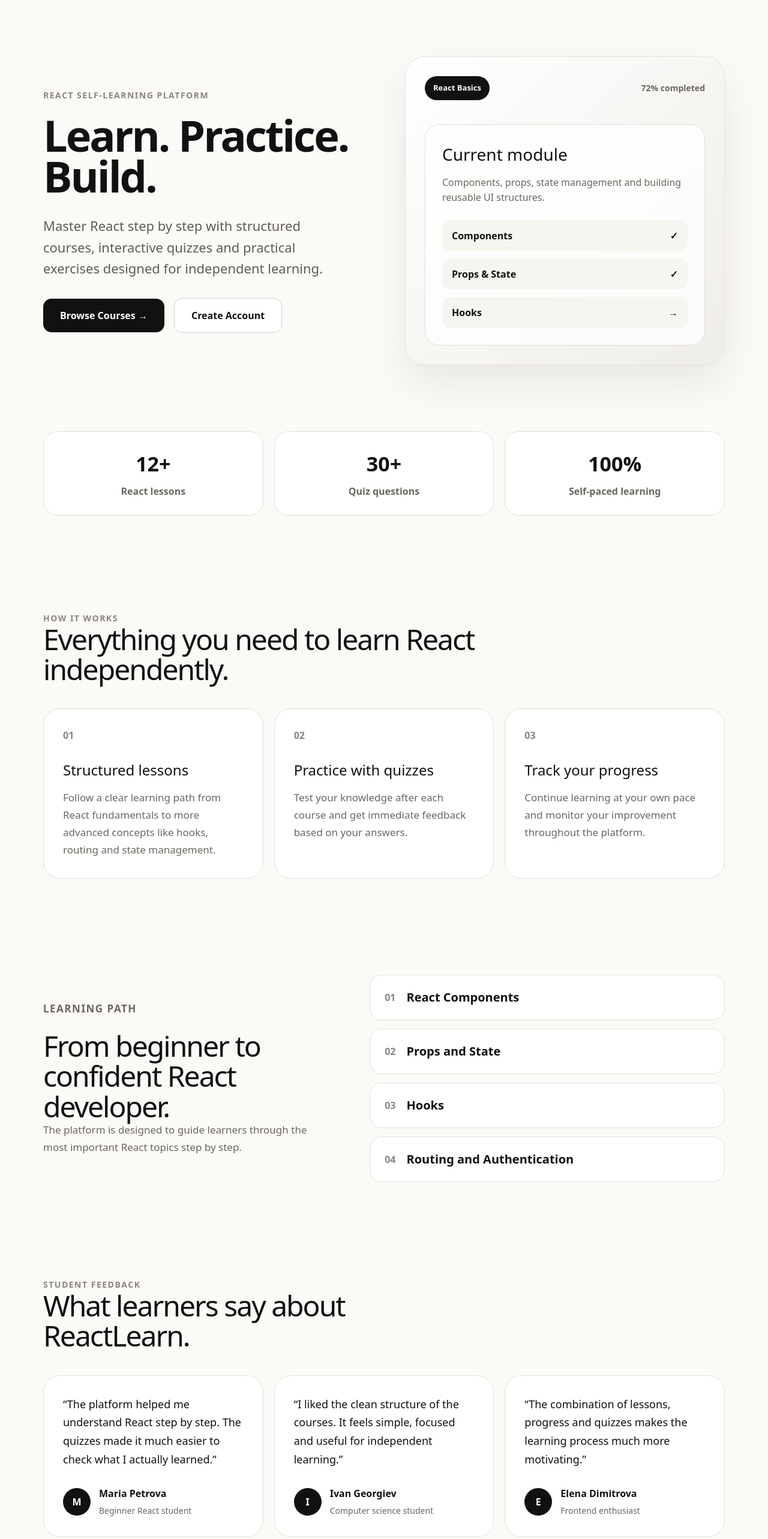
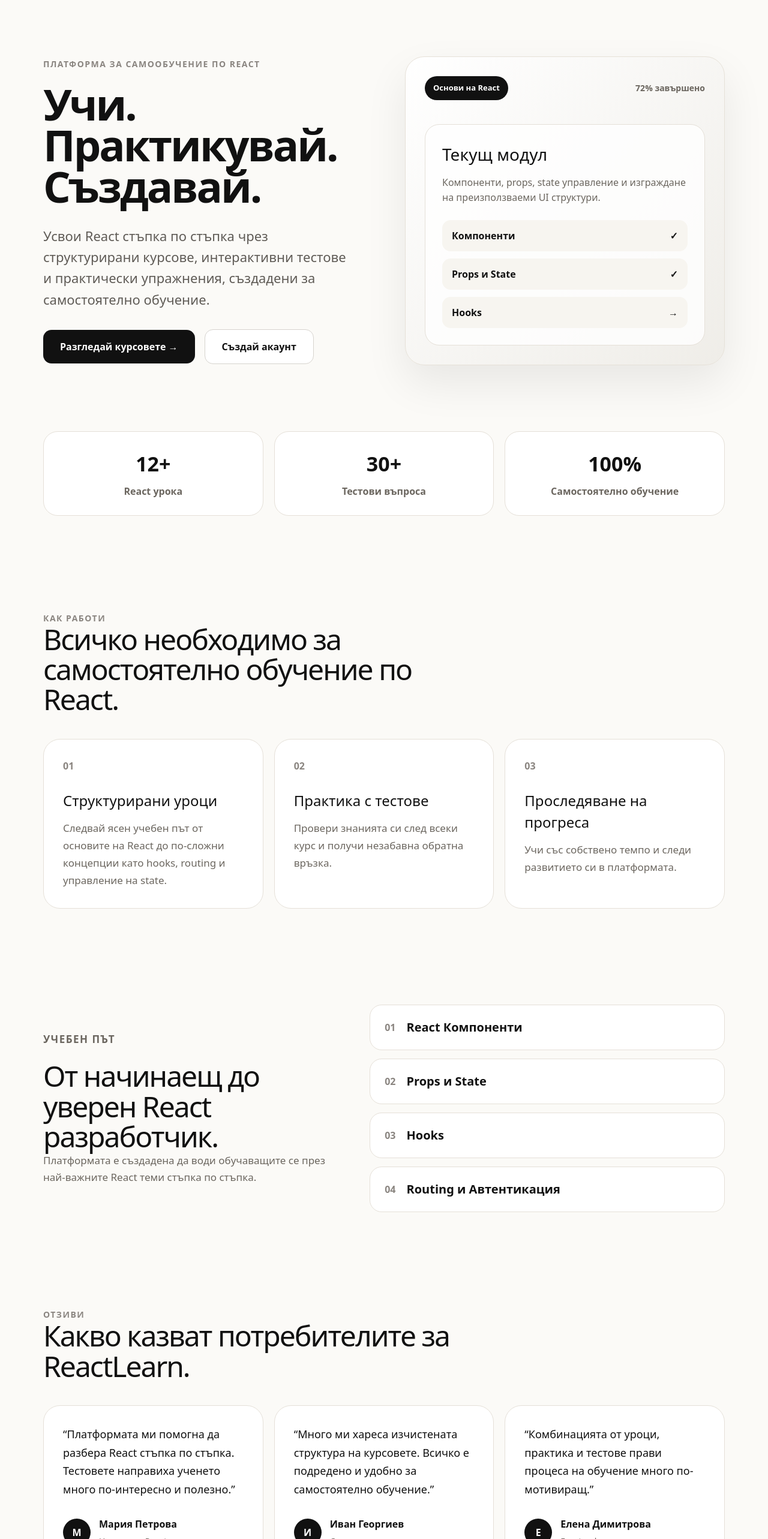
Before and after one commit to IvannIvannov/react-diploma-project, a React (Vite) app in the folder client/: page / in a window 1280 px wide. Shown: the part 100-2666 px from the top of the page at 60% size. Built offline with nearby package versions, Linux system fonts and the light colour scheme.

Commit message:
translate homepage and platform interface to Bulgarian

```diff
--- a/client/src/components/Footer.tsx
+++ b/client/src/components/Footer.tsx
@@ -8,8 +8,8 @@ const Footer = () => {
           <h2>ReactLearn</h2>
 
           <p>
-            A modern platform for learning React through structured lessons,
-            quizzes and self-paced practice.
+            Модерна платформа за самообучение по React чрез структурирани уроци,
+            тестове и практика със собствено темпо.
           </p>
         </div>
 
@@ -18,7 +18,7 @@ const Footer = () => {
         <div className="footer-bottom">
           <span>© 2026 ReactLearn</span>
 
-          <span>Built for independent React learning</span>
+          <span>Създадено за самостоятелно обучение по React</span>
         </div>
       </div>
     </footer>
--- a/client/src/components/Navbar.tsx
+++ b/client/src/components/Navbar.tsx
@@ -44,17 +44,17 @@ const Navbar = () => {
             <nav className="dropdown-menu">
               <Link to="/" onClick={closeMenu}>
                 <HiOutlineHome />
-                Home
+                Начало
               </Link>
 
               <Link to="/courses" onClick={closeMenu}>
                 <HiOutlineBookOpen />
-                Courses
+                Курсове
               </Link>
 
               <Link to="/dashboard" onClick={closeMenu}>
                 <HiOutlineSquares2X2 />
-                Dashboard
+                Табло
               </Link>
 
               <div className="dropdown-divider" />
@@ -73,19 +73,19 @@ const Navbar = () => {
                     }}
                   >
                     <HiOutlineArrowRightOnRectangle />
-                    Logout
+                    Изход
                   </button>
                 </>
               ) : (
                 <>
                   <Link to="/login" onClick={closeMenu}>
                     <HiOutlineUser />
-                    Login
+                    Вход
                   </Link>
 
                   <Link to="/register" onClick={closeMenu}>
                     <HiOutlineUser />
-                    Register
+                    Регистрация
                   </Link>
                 </>
               )}
--- a/client/src/context/CoursesProvider.tsx
+++ b/client/src/context/CoursesProvider.tsx
@@ -23,30 +23,30 @@ export const CoursesProvider = ({
       return [
         {
           id: "1",
-          title: "React Fundamentals",
+          title: "Основи на React",
           description:
-            "Learn the core concepts of React, including JSX, components, props and state.",
-          level: "Beginner",
-          duration: "45 min",
+            "Научи основните концепции на React, включително JSX, компоненти, props и state.",
+          level: "Начинаещ",
+          duration: "45 мин",
           videoUrl: "https://www.youtube.com/embed/SqcY0GlETPk",
           documentationUrl: "https://react.dev/learn",
-          topics: ["JSX", "Components", "Props", "State"],
+          topics: ["JSX", "Компоненти", "Props", "State"],
           content:
-            "This module introduces the foundation of React. You will learn how React applications are structured, how components work and how data is passed through props and state.",
+            "Този модул представя основите на React. Ще научиш как са структурирани React приложенията, как работят компонентите и как се предават данни чрез props и state.",
           quizzes: [],
         },
         {
           id: "2",
           title: "React Hooks",
           description:
-            "Understand useState, useEffect and how hooks help manage logic in React applications.",
-          level: "Intermediate",
-          duration: "50 min",
+            "Разбери как работят useState, useEffect и как hooks улесняват логиката в React приложенията.",
+          level: "Средно ниво",
+          duration: "50 мин",
           videoUrl: "https://www.youtube.com/embed/TNhaISOUy6Q",
           documentationUrl: "https://react.dev/reference/react",
           topics: ["useState", "useEffect", "Custom Hooks"],
           content:
-            "This module explains how hooks allow functional components to manage state, side effects and reusable logic.",
+            "Този модул обяснява как hooks позволяват на функционалните компоненти да управляват state, side effects и преизползваема логика.",
           quizzes: [],
         },
       ];
@@ -63,8 +63,8 @@ export const CoursesProvider = ({
     const newCourse = {
       id: Date.now().toString(),
       ...course,
-      level: "Beginner",
-      duration: "30 min",
+      level: "Начинаещ",
+      duration: "30 мин",
       videoUrl: "",
       documentationUrl: "",
       topics: [],
@@ -130,3 +130,5 @@ export const CoursesProvider = ({
     </CoursesContext.Provider>
   );
 };
+
+export default CoursesProvider;
--- a/client/src/pages/CourseDetails.tsx
+++ b/client/src/pages/CourseDetails.tsx
@@ -9,20 +9,24 @@ const CourseDetails = () => {
   const course = courses.find((c) => c.id === id);
 
   if (!course) {
-    return <h1>Course not found</h1>;
+    return <h1>Курсът не е намерен</h1>;
   }
 
   return (
     <main className="course-details-page">
       <section className="course-workspace">
         <div className="course-left">
-          <p className="course-eyebrow">Learning module</p>
+          <p className="course-eyebrow">Учебен модул</p>
+
           <h1>{course.title}</h1>
+
           <p className="course-description">{course.description}</p>
 
           <div className="course-lesson-box">
-            <span>Lesson overview</span>
-            <h2>What this module covers</h2>
+            <span>Преглед на урока</span>
+
+            <h2>Какво ще научиш в този модул</h2>
+
             <p>{course.content}</p>
           </div>
 
@@ -33,8 +37,9 @@ const CourseDetails = () => {
               target="_blank"
               rel="noreferrer"
             >
-              <span>Official docs</span>
-              <strong>Open React documentation →</strong>
+              <span>Официална документация</span>
+
+              <strong>Отвори React документацията →</strong>
             </a>
           )}
         </div>
@@ -49,22 +54,24 @@ const CourseDetails = () => {
                 allowFullScreen
               />
             ) : (
-              <div className="video-placeholder">No video available</div>
+              <div className="video-placeholder">Няма налично видео</div>
             )}
           </div>
 
           <div className="quiz-card">
-            <span>Practice</span>
-            <h2>Ready for the quiz?</h2>
+            <span>Практика</span>
+
+            <h2>Готов/а ли си за теста?</h2>
+
             <p>
-              Complete the module and test your understanding with interactive
-              questions.
+              Прегледай материала и стартирай теста, когато си готов/а да
+              провериш знанията си.
             </p>
 
             <div className="quiz-card-actions">
-              <Link to={`/courses/${course.id}/quiz`}>Start Quiz</Link>
+              <Link to={`/courses/${course.id}/quiz`}>Стартирай тест</Link>
 
-              <Link to={`/add-quiz/${course.id}`}>Add Quiz</Link>
+              <Link to={`/add-quiz/${course.id}`}>Добави тест</Link>
             </div>
           </div>
         </aside>
--- a/client/src/pages/Courses.tsx
+++ b/client/src/pages/Courses.tsx
@@ -9,19 +9,19 @@ const Courses = () => {
     <main className="courses-page">
       <section className="courses-layout">
         <aside className="courses-sidebar">
-          <p className="courses-label">Course library</p>
+          <p className="courses-label">Библиотека с курсове</p>
 
-          <h1>React learning modules.</h1>
+          <h1>Модули за обучение по React.</h1>
 
           <p className="courses-description">
-            Follow structured courses, complete quizzes and build your React
-            knowledge step by step.
+            Следвай структурирани курсове, решавай тестове и развивай знанията
+            си по React стъпка по стъпка.
           </p>
 
           <div className="courses-summary">
             <div>
               <strong>{courses.length}</strong>
-              <span>Total courses</span>
+              <span>Общо курсове</span>
             </div>
 
             <div>
@@ -31,21 +31,22 @@ const Courses = () => {
                   0,
                 )}
               </strong>
-              <span>Total quizzes</span>
+
+              <span>Общо тестове</span>
             </div>
           </div>
         </aside>
 
         <section className="courses-board">
           {courses.length === 0 ? (
-            <div className="empty-courses">No courses available yet.</div>
+            <div className="empty-courses">Все още няма налични курсове.</div>
           ) : (
             courses.map((course, index) => (
               <article className="course-module" key={course.id}>
                 <div className="course-module-header">
-                  <span>Module {String(index + 1).padStart(2, "0")}</span>
+                  <span>Модул {String(index + 1).padStart(2, "0")}</span>
 
-                  <span>{course.quizzes?.length || 0} quizzes</span>
+                  <span>{course.quizzes?.length || 0} теста</span>
                 </div>
 
                 <h3>{course.title}</h3>
@@ -53,10 +54,10 @@ const Courses = () => {
                 <p>{course.description}</p>
 
                 <div className="course-module-footer">
-                  <Link to={`/courses/${course.id}`}>View course</Link>
+                  <Link to={`/courses/${course.id}`}>Отвори курса</Link>
 
                   <button onClick={() => deleteCourse(course.id)}>
-                    Delete
+                    Изтрий
                   </button>
                 </div>
               </article>
--- a/client/src/pages/Home.tsx
+++ b/client/src/pages/Home.tsx
@@ -5,21 +5,21 @@ const Home = () => {
   const feedbacks = [
     {
       id: 1,
-      name: "Maria Petrova",
-      role: "Beginner React student",
-      text: "The platform helped me understand React step by step. The quizzes made it much easier to check what I actually learned.",
+      name: "Мария Петрова",
+      role: "Начинаещ React курсист",
+      text: "Платформата ми помогна да разбера React стъпка по стъпка. Тестовете направиха ученето много по-интересно и полезно.",
     },
     {
       id: 2,
-      name: "Ivan Georgiev",
-      role: "Computer science student",
-      text: "I liked the clean structure of the courses. It feels simple, focused and useful for independent learning.",
+      name: "Иван Георгиев",
+      role: "Студент по компютърни науки",
+      text: "Много ми хареса изчистената структура на курсовете. Всичко е подредено и удобно за самостоятелно обучение.",
     },
     {
       id: 3,
-      name: "Elena Dimitrova",
-      role: "Frontend enthusiast",
-      text: "The combination of lessons, progress and quizzes makes the learning process much more motivating.",
+      name: "Елена Димитрова",
+      role: "Frontend ентусиаст",
+      text: "Комбинацията от уроци, практика и тестове прави процеса на обучение много по-мотивиращ.",
     },
   ];
 
@@ -27,49 +27,50 @@ const Home = () => {
     <main className="home-page">
       <section className="hero-section">
         <div>
-          <p className="hero-label">React self-learning platform</p>
+          <p className="hero-label">Платформа за самообучение по React</p>
 
-          <h1 className="hero-title">Learn. Practice. Build.</h1>
+          <h1 className="hero-title">Учи. Практикувай. Създавай.</h1>
 
           <p className="hero-description">
-            Master React step by step with structured courses, interactive
-            quizzes and practical exercises designed for independent learning.
+            Усвои React стъпка по стъпка чрез структурирани курсове,
+            интерактивни тестове и практически упражнения, създадени за
+            самостоятелно обучение.
           </p>
 
           <div className="hero-actions">
             <Link to="/courses" className="primary-button">
-              Browse Courses →
+              Разгледай курсовете →
             </Link>
 
             <Link to="/register" className="secondary-button">
-              Create Account
+              Създай акаунт
             </Link>
           </div>
         </div>
 
         <div className="hero-card">
           <div className="hero-card-top">
-            <span className="hero-card-badge">React Basics</span>
+            <span className="hero-card-badge">Основи на React</span>
 
-            <span className="hero-card-progress">72% completed</span>
+            <span className="hero-card-progress">72% завършено</span>
           </div>
 
           <div className="lesson-preview">
-            <h3>Current module</h3>
+            <h3>Текущ модул</h3>
 
             <p>
-              Components, props, state management and building reusable UI
-              structures.
+              Компоненти, props, state управление и изграждане на преизползваеми
+              UI структури.
             </p>
 
             <div className="lesson-list">
               <div className="lesson-item">
-                <span>Components</span>
+                <span>Компоненти</span>
                 <span>✓</span>
               </div>
 
               <div className="lesson-item">
-                <span>Props & State</span>
+                <span>Props и State</span>
                 <span>✓</span>
               </div>
 
@@ -85,84 +86,81 @@ const Home = () => {
       <section className="stats-section">
         <div className="stat-card">
           <strong>12+</strong>
-          <span>React lessons</span>
+          <span>React урока</span>
         </div>
 
         <div className="stat-card">
           <strong>30+</strong>
-          <span>Quiz questions</span>
+          <span>Тестови въпроса</span>
         </div>
 
         <div className="stat-card">
           <strong>100%</strong>
-          <span>Self-paced learning</span>
+          <span>Самостоятелно обучение</span>
         </div>
       </section>
 
       <section className="features-section">
         <div className="section-heading">
-          <p>How it works</p>
+          <p>Как работи</p>
 
-          <h2>Everything you need to learn React independently.</h2>
+          <h2>Всичко необходимо за самостоятелно обучение по React.</h2>
         </div>
 
         <div className="features-grid">
           <div className="feature-card">
             <span>01</span>
 
-            <h3>Structured lessons</h3>
+            <h3>Структурирани уроци</h3>
 
             <p>
-              Follow a clear learning path from React fundamentals to more
-              advanced concepts like hooks, routing and state management.
+              Следвай ясен учебен път от основите на React до по-сложни
+              концепции като hooks, routing и управление на state.
             </p>
           </div>
 
           <div className="feature-card">
             <span>02</span>
 
-            <h3>Practice with quizzes</h3>
+            <h3>Практика с тестове</h3>
 
             <p>
-              Test your knowledge after each course and get immediate feedback
-              based on your answers.
+              Провери знанията си след всеки курс и получи незабавна обратна
+              връзка.
             </p>
           </div>
 
           <div className="feature-card">
             <span>03</span>
 
-            <h3>Track your progress</h3>
+            <h3>Проследяване на прогреса</h3>
 
-            <p>
-              Continue learning at your own pace and monitor your improvement
-              throughout the platform.
-            </p>
+            <p>Учи със собствено темпо и следи развитието си в платформата.</p>
           </div>
         </div>
       </section>
 
       <section className="learning-path-section">
         <div>
-          <p className="hero-label">Learning path</p>
+          <p className="hero-label">Учебен път</p>
 
-          <h2>From beginner to confident React developer.</h2>
+          <h2>От начинаещ до уверен React разработчик.</h2>
 
           <p>
-            The platform is designed to guide learners through the most
-            important React topics step by step.
+            Платформата е създадена да води обучаващите се през най-важните
+            React теми стъпка по стъпка.
           </p>
         </div>
 
         <div className="path-list">
           <div className="path-item">
             <strong>01</strong>
-            <span>React Components</span>
+            <span>React Компоненти</span>
           </div>
 
           <div className="path-item">
             <strong>02</strong>
-            <span>Props and State</span>
+            <span>Props и State</span>
           </div>
 
           <div className="path-item">
@@ -172,16 +170,16 @@ const Home = () => {
 
           <div className="path-item">
             <strong>04</strong>
-            <span>Routing and Authentication</span>
+            <span>Routing и Автентикация</span>
           </div>
         </div>
       </section>
 
       <section className="feedback-section">
         <div className="section-heading">
-          <p>Student feedback</p>
+          <p>Отзиви</p>
 
-          <h2>What learners say about ReactLearn.</h2>
+          <h2>Какво казват потребителите за ReactLearn.</h2>
         </div>
 
         <div className="feedback-grid">
@@ -203,15 +201,15 @@ const Home = () => {
       </section>
 
       <section className="cta-section">
-        <h2>Ready to start learning React?</h2>
+        <h2>Готов/а ли си да започнеш с React?</h2>
 
         <p>
-          Create an account, explore the courses and test your knowledge with
-          interactive quizzes.
+          Създай акаунт, разгледай курсовете и провери знанията си чрез
+          интерактивни тестове.
         </p>
 
         <Link to="/courses" className="primary-button">
-          Start Learning →
+          Започни обучението →
         </Link>
       </section>
     </main>
```
